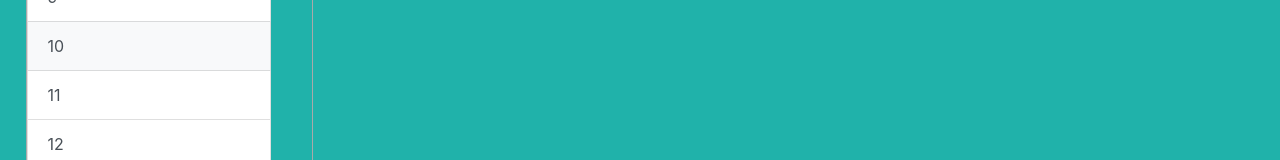
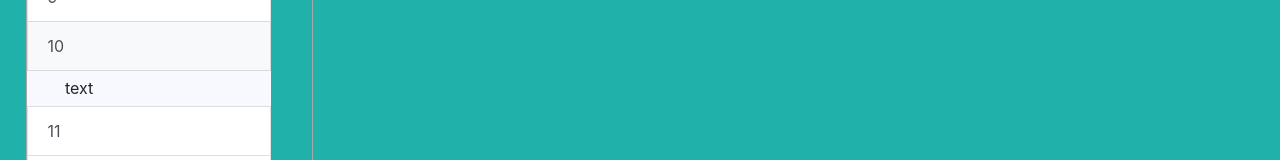
Before and after one commit to SeemannMx/AngularDashboard, an Angular app: page / in a window 1280 px wide. Both pictures are taken after a click on the link "10". Shown: the part 510-670 px from the top of the page. Built offline with nearby package versions, Linux system fonts and the light colour scheme.

Commit message:
collapsable div in list

```diff
--- a/src/app/app.component.css
+++ b/src/app/app.component.css
@@ -18,6 +18,13 @@ h1 {
   margin-top: 1vw;
   margin-bottom: 1vw;
   border-left: 1px solid darkgray;
+}
+
+.collapse {
+  padding: 0.5vw;
+  padding-left: 3vw;
+  background-color: ghostwhite;
+
 }
 
 .card {
--- a/src/app/app.component.html
+++ b/src/app/app.component.html
@@ -10,24 +10,60 @@
 
   <div class="col-sm-3" id="left">
     <div class="list-group" >
-      <a href="#" class="list-group-item list-group-item-action">1</a>
-      <a href="#" class="list-group-item list-group-item-action">2</a>
-      <a href="#" class="list-group-item list-group-item-action">3</a>
-      <a href="#" class="list-group-item list-group-item-action">4</a>
-      <a href="#" class="list-group-item list-group-item-action">5</a>
-      <a href="#" class="list-group-item list-group-item-action">6</a>
-      <a href="#" class="list-group-item list-group-item-action">7</a>
-      <a href="#" class="list-group-item list-group-item-action">8</a>
-      <a href="#" class="list-group-item list-group-item-action">9</a>
-      <a href="#" class="list-group-item list-group-item-action">10</a>
-      <a href="#" class="list-group-item list-group-item-action">11</a>
-      <a href="#" class="list-group-item list-group-item-action">12</a>
-      <a href="#" class="list-group-item list-group-item-action">13</a>
-      <a href="#" class="list-group-item list-group-item-action">14</a>
-      <a href="#" class="list-group-item list-group-item-action">15</a>
-      <a href="#" class="list-group-item list-group-item-action">16</a>
-      <a href="#" class="list-group-item list-group-item-action">17</a>
-      <a href="#" class="list-group-item list-group-item-action">18</a>
+      <a href="#" class="list-group-item list-group-item-action" data-toggle="collapse" data-target="#text1">1</a>
+        <div id="text1" class="collapse"> text </div>
+
+      <a href="#" class="list-group-item list-group-item-action" data-toggle="collapse" data-target="#text2">2</a>
+      <div id="text2" class="collapse"> text </div>
+
+      <a href="#" class="list-group-item list-group-item-action" data-toggle="collapse" data-target="#text3">3</a>
+      <div id="text3" class="collapse"> text </div>
+
+      <a href="#" class="list-group-item list-group-item-action" data-toggle="collapse" data-target="#text4">4</a>
+      <div id="text4" class="collapse"> text </div>
+
+      <a href="#" class="list-group-item list-group-item-action" data-toggle="collapse" data-target="#text5">5</a>
+      <div id="text5" class="collapse"> text </div>
+
+      <a href="#" class="list-group-item list-group-item-action" data-toggle="collapse" data-target="#text6">6</a>
+      <div id="text6" class="collapse"> text </div>
+
+      <a href="#" class="list-group-item list-group-item-action" data-toggle="collapse" data-target="#text7">7</a>
+      <div id="text7" class="collapse"> text </div>
+
+      <a href="#" class="list-group-item list-group-item-action" data-toggle="collapse" data-target="#text8">8</a>
+      <div id="text8" class="collapse"> text </div>
+
+      <a href="#" class="list-group-item list-group-item-action" data-toggle="collapse" data-target="#text9">9</a>
+      <div id="text9" class="collapse"> text </div>
+
+      <a href="#" class="list-group-item list-group-item-action" data-toggle="collapse" data-target="#text10">10</a>
+      <div id="text10" class="collapse"> text </div>
+
+      <a href="#" class="list-group-item list-group-item-action" data-toggle="collapse" data-target="#text11">11</a>
+      <div id="text11" class="collapse"> text </div>
+
+      <a href="#" class="list-group-item list-group-item-action" data-toggle="collapse" data-target="#text12">12</a>
+      <div id="text12" class="collapse"> text </div>
+
+      <a href="#" class="list-group-item list-group-item-action" data-toggle="collapse" data-target="#text13">13</a>
+      <div id="text13" class="collapse"> text </div>
+
+      <a href="#" class="list-group-item list-group-item-action" data-toggle="collapse" data-target="#text4">14</a>
+      <div id="text14" class="collapse"> text </div>
+
+      <a href="#" class="list-group-item list-group-item-action" data-toggle="collapse" data-target="#text15">15</a>
+      <div id="text15" class="collapse"> text </div>
+
+      <a href="#" class="list-group-item list-group-item-action" data-toggle="collapse" data-target="#text16">16</a>
+      <div id="text16" class="collapse"> text </div>
+
+      <a href="#" class="list-group-item list-group-item-action" data-toggle="collapse" data-target="#text17">17</a>
+      <div id="text17" class="collapse"> text </div>
+
+      <a href="#" class="list-group-item list-group-item-action" data-toggle="collapse" data-target="#text18">18</a>
+      <div id="text18" class="collapse"> text </div>
+
     </div>
   </div>
 
```
